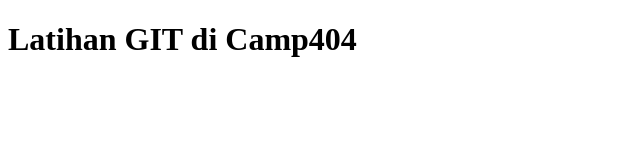
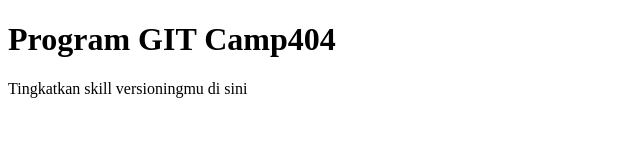
Before and after one commit to MRafliRamadhani28/LatihanGIT, a plain HTML site: page index.html in a window 1280 px wide. Shown: the whole page, without its empty margins (0-640 px from the left). Drawn offline with Linux system fonts and the light colour scheme.

Commit message:
memodifikasi index.html dan menambahkan style.csss

```diff
--- a/index.html
+++ b/index.html
@@ -4,6 +4,7 @@
     <title>Latihan GIT</title>
 </head>
 <body>
-    <h1>Latihan GIT di Camp404</h1>
+    <h1>Program GIT Camp404</h1>
+    <p>Tingkatkan skill versioningmu di sini</p>
 </body>
 </html>
--- /dev/null
+++ b/style.css
@@ -0,0 +1,3 @@
+*{
+    box-sizing: border-box;
+}
```
